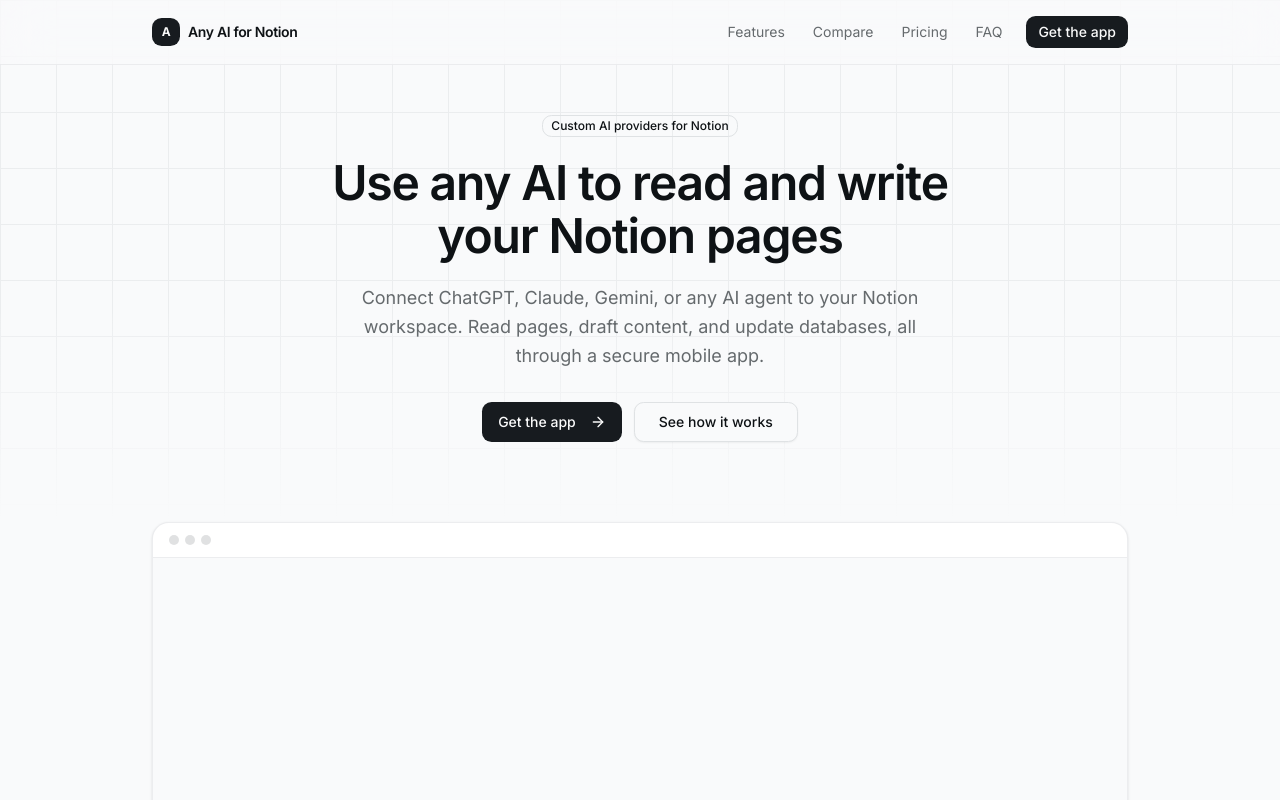
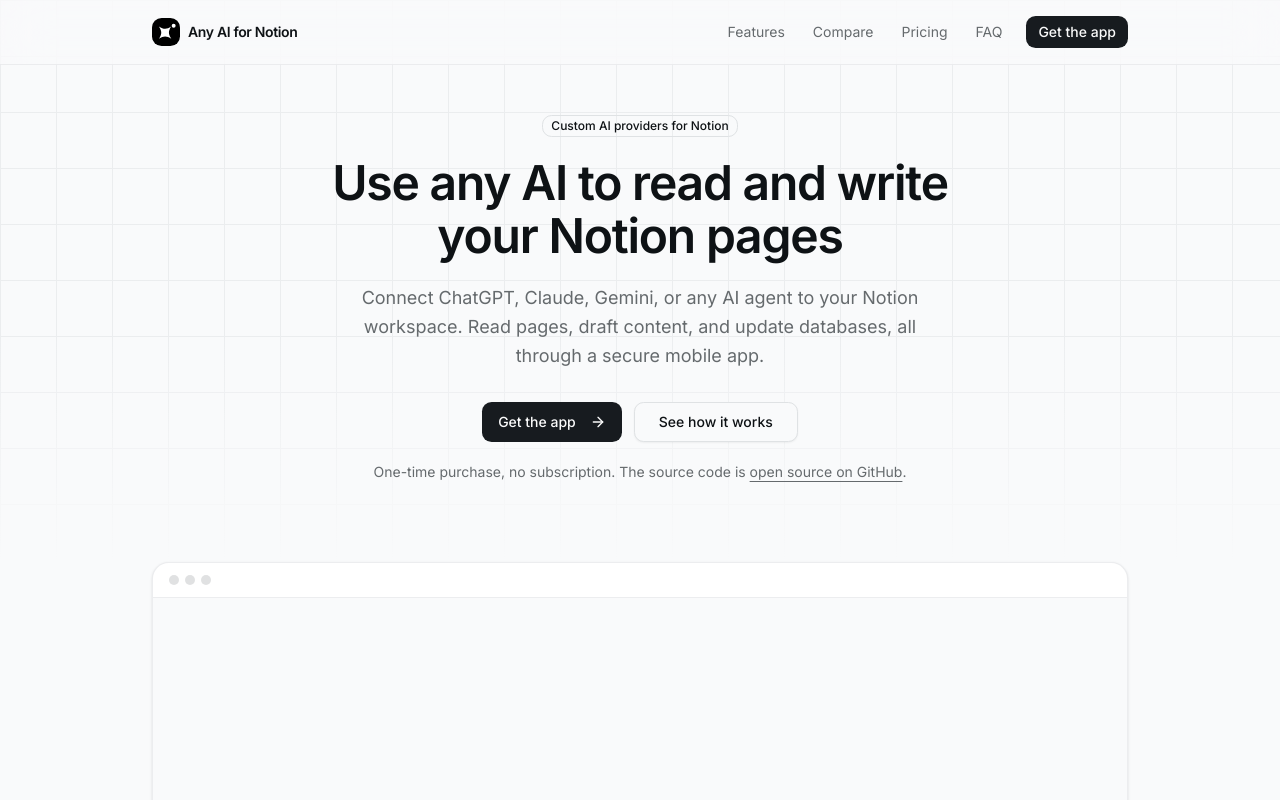
Before and after one commit to tapeo/notion-any-ai-backend, a Next.js app: page / in a window 1280 px wide. Shown: the top 800 px of the page. Built offline with nearby package versions, Linux system fonts and the light colour scheme.

Commit message:
feat: enhance landing page with open source mentions and GitHub links

```diff
--- a/app/page.tsx
+++ b/app/page.tsx
@@ -17,12 +17,12 @@
 export const metadata: Metadata = {
     title: "Any AI for Notion, connect any AI model to your Notion workspace",
     description:
-        "Use ChatGPT, Claude, Gemini, or any AI agent to read and write your Notion pages. Secure OAuth, mobile app, one-time purchase.",
+        "Use ChatGPT, Claude, Gemini, or any AI agent to read and write your Notion pages. Secure OAuth, mobile app, one-time purchase, open source.",
     metadataBase: new URL(SITE_URL),
     openGraph: {
         title: "Any AI for Notion",
         description:
-            "Connect any AI model to your Notion workspace. Read, create, and update pages from any AI agent.",
+            "Connect any AI model to your Notion workspace. Read, create, and update pages from any AI agent. Paid app, open source.",
         url: SITE_URL,
         siteName: "Any AI for Notion",
         type: "website",
@@ -31,7 +31,7 @@
         card: "summary_large_image",
         title: "Any AI for Notion",
         description:
-            "Connect any AI model to your Notion workspace. Read, create, and update pages from any AI agent.",
+            "Connect any AI model to your Notion workspace. Read, create, and update pages from any AI agent. Paid app, open source.",
     },
 };
 
--- a/components/landing/cta.tsx
+++ b/components/landing/cta.tsx
@@ -12,7 +12,8 @@
                         Connect your AI to Notion today
                     </h2>
                     <p className="mt-3 text-sm text-muted-foreground md:text-base">
-                        One purchase, any AI model, your entire workspace. No subscriptions.
+                        One purchase, any AI model, your entire workspace. No subscriptions,
+                        fully open source.
                     </p>
                     <Button
                         render={<Link href="#pricing" />}
--- a/components/landing/faq.tsx
+++ b/components/landing/faq.tsx
@@ -5,6 +5,7 @@
     AccordionTrigger,
 } from "@/components/ui/accordion";
 import { FAQS } from "@/content/landing/faqs";
+import { ArrowUpRight } from "lucide-react";
 import { Container } from "./container";
 
 export function Faq() {
@@ -26,6 +27,17 @@
                                 <AccordionTrigger>{faq.question}</AccordionTrigger>
                                 <AccordionContent className="text-muted-foreground">
                                     {faq.answer}
+                                    {faq.link && (
+                                        <a
+                                            href={faq.link.href}
+                                            target="_blank"
+                                            rel="noopener noreferrer"
+                                            className="mt-3 inline-flex items-center gap-1.5 font-medium text-foreground underline underline-offset-4 transition-colors hover:opacity-80"
+                                        >
+                                            {faq.link.label}
+                                            <ArrowUpRight className="size-4" />
+                                        </a>
+                                    )}
                                 </AccordionContent>
                             </AccordionItem>
                         ))}
--- a/components/landing/footer.tsx
+++ b/components/landing/footer.tsx
@@ -1,10 +1,15 @@
 import { Separator } from "@/components/ui/separator";
 import Link from "next/link";
 
-const FOOTER_LINKS: { href: string; label: string }[] = [
+const FOOTER_LINKS: { href: string; label: string; external?: boolean }[] = [
     { href: "/api/notion-oauth/start", label: "Connect Notion" },
     { href: "#faq", label: "FAQ" },
     { href: "#pricing", label: "Pricing" },
+    {
+        href: "https://github.com/tapeo/notion-any-ai",
+        label: "GitHub",
+        external: true,
+    },
 ];
 
 export function Footer() {
@@ -19,7 +24,21 @@
                     </p>
                 </div>
                 <nav className="flex gap-5">
-                    {FOOTER_LINKS.map((link) => (
+                    {FOOTER_LINKS.map((link) => {
+                        if (link.external) {
+                            return (
+                                <a
+                                    key={link.href}
+                                    href={link.href}
+                                    target="_blank"
+                                    rel="noopener noreferrer"
+                                    className="text-sm text-muted-foreground transition-colors hover:text-foreground"
+                                >
+                                    {link.label}
+                                </a>
+                            );
+                        }
+                        return (
                             <Link
                                 key={link.href}
                                 href={link.href}
@@ -27,7 +46,8 @@
                             >
                                 {link.label}
                             </Link>
-                    ))}
+                        );
+                    })}
                 </nav>
             </div>
         </footer>
--- a/components/landing/hero.tsx
+++ b/components/landing/hero.tsx
@@ -4,6 +4,8 @@
 import { Badge } from "@/components/ui/badge";
 import { Button } from "@/components/ui/button";
 import { Container } from "./container";
+
+export const GITHUB_URL = "https://github.com/tapeo/notion-any-ai";
 
 export function Hero() {
     return (
@@ -43,6 +45,18 @@
                             See how it works
                         </Button>
                     </div>
+                    <p className="mt-5 text-sm text-muted-foreground">
+                        One-time purchase, no subscription. The source code is{" "}
+                        <a
+                            href={GITHUB_URL}
+                            target="_blank"
+                            rel="noopener noreferrer"
+                            className="underline underline-offset-4 transition-colors hover:text-foreground"
+                        >
+                            open source on GitHub
+                        </a>
+                        .
+                    </p>
                 </div>
             </Container>
         </section>
--- a/components/landing/nav.tsx
+++ b/components/landing/nav.tsx
@@ -1,6 +1,7 @@
 "use client";
 
 import { Menu } from "lucide-react";
+import Image from "next/image";
 import Link from "next/link";
 import { useState } from "react";
 
@@ -34,9 +35,13 @@
                     href="/"
                     className="flex items-center gap-2 text-sm font-semibold tracking-tight"
                 >
-                    <span className="flex size-7 items-center justify-center rounded-md bg-primary text-xs font-bold text-primary-foreground">
-                        A
-                    </span>
+                    <Image
+                        src="/logo.svg"
+                        alt=""
+                        width={28}
+                        height={28}
+                        className="size-7 rounded-md"
+                    />
                     Any AI for Notion
                 </Link>
 
--- a/components/landing/pricing.tsx
+++ b/components/landing/pricing.tsx
@@ -6,6 +6,7 @@
 import { Check } from "lucide-react";
 import { AppStoreBadge } from "./app-store-badge";
 import { Container } from "./container";
+import { GITHUB_URL } from "./hero";
 
 export function Pricing() {
     return (
@@ -18,6 +19,19 @@
                     <p className="mt-3 text-sm text-muted-foreground md:text-base">
                         No subscriptions, no per-seat fees. Pay once and connect any AI to
                         your Notion workspace.
+                    </p>
+                    <p className="mt-2 text-sm text-muted-foreground md:text-base">
+                        The app is paid but fully open source. Your purchase supports
+                        development, and the code is available{" "}
+                        <a
+                            href={GITHUB_URL}
+                            target="_blank"
+                            rel="noopener noreferrer"
+                            className="underline underline-offset-4 transition-colors hover:text-foreground"
+                        >
+                            on GitHub
+                        </a>
+                        .
                     </p>
                 </div>
 
--- a/content/landing/faqs.ts
+++ b/content/landing/faqs.ts
@@ -1,4 +1,4 @@
-export type Faq = { id: string; question: string; answer: string };
+export type Faq = { id: string; question: string; answer: string; link?: { href: string; label: string } };
 
 export const FAQS: Faq[] = [
     {
@@ -32,6 +32,16 @@
             "The app runs on your device and connects directly to Notion. There is no server-side infrastructure to maintain for your usage, so there is no recurring cost to pass on. You pay once and own it.",
     },
     {
+        id: "open-source",
+        question: "Is the app open source?",
+        answer:
+            "Yes. The full source code is available on GitHub. The app is paid, and your purchase supports ongoing development. It also gets you the convenient App Store install with automatic updates. You are free to inspect the code or build it yourself from source.",
+        link: {
+            href: "https://github.com/tapeo/notion-any-ai",
+            label: "View the source code on GitHub",
+        },
+    },
+    {
         id: "refund",
         question: "Can I get a refund?",
         answer:
--- a/content/landing/pricing.ts
+++ b/content/landing/pricing.ts
@@ -24,6 +24,7 @@
             "Read, create, and update pages",
             "Search across your entire workspace",
             "Secure OAuth connection",
+            "Fully open source, inspect the code",
             "All future updates included",
             "14-day money-back guarantee",
         ],
```
Also changed, not shown: changes/2026-08-30_12-45_landing-open-source/README.md (added), public/logo.svg (added). Lines whose indentation alone changed are shown as unchanged.
